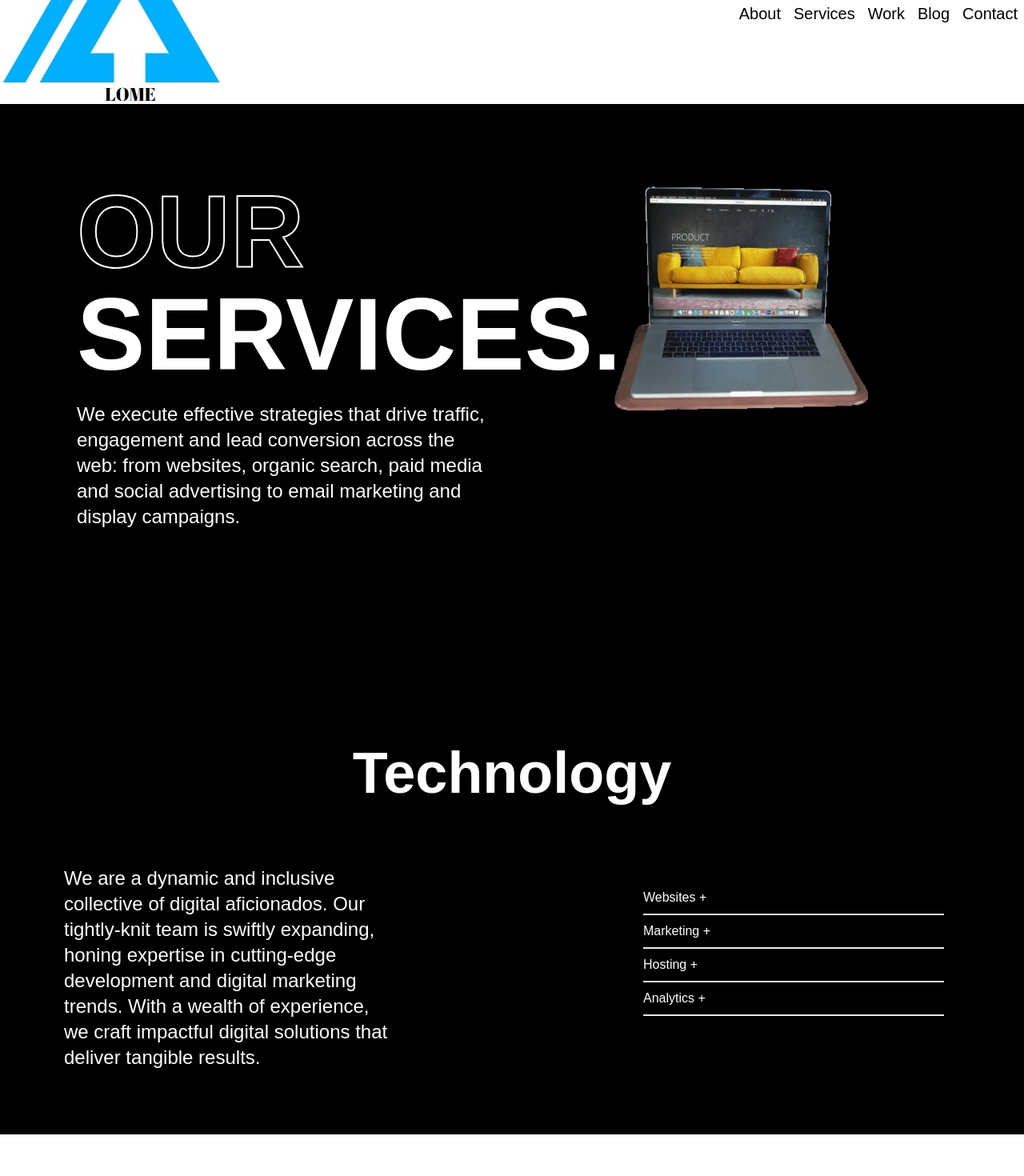
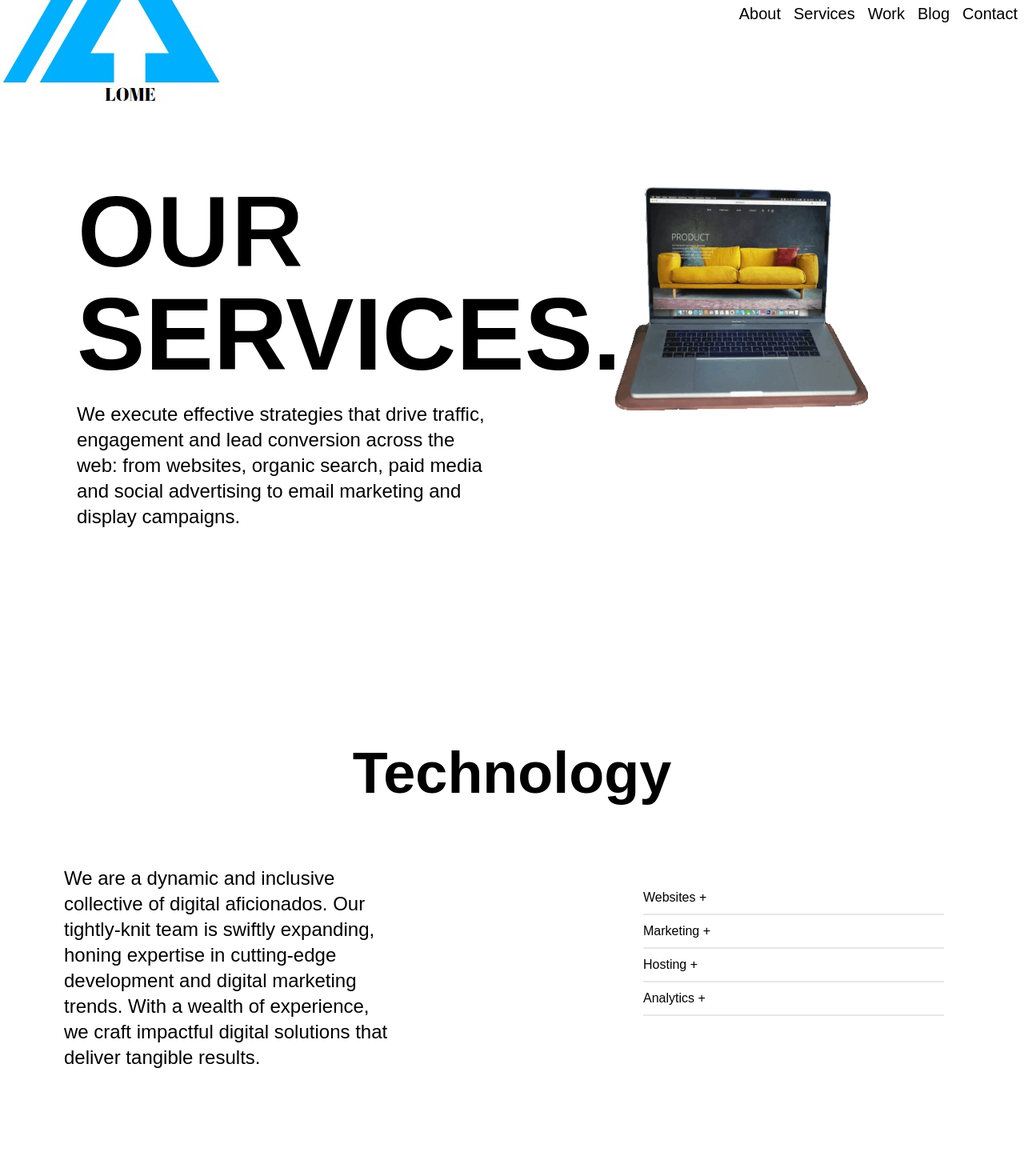
Before and after one commit to shar27/nextcms, a Next.js app: page /Services in a window 1280 px wide. Shown: the part 140-1610 px from the top of the page at 80% size. Built offline with nearby package versions, Linux system fonts and the light colour scheme; no server answers.

Commit message:
Update Services.js

```diff
--- a/pages/Services.js
+++ b/pages/Services.js
@@ -52,13 +52,13 @@ function Services() {
       <TopHeader/>
       <Nav />
 
-      <div className="bg-black grid grid-cols-1 lg:grid-cols-2 w-full h-screen p-0 lg:p-20">
+      <div className="bg-white grid grid-cols-1 lg:grid-cols-2 w-full h-screen p-0 lg:p-20">
 
       <div className="flex flex-col p-4">
-          <h1 className="text-3xl lg:text-9xl font-bold  text-white rounded mb-5">
+          <h1 className="text-3xl lg:text-9xl font-bold  text-black rounded mb-5">
            <span className='font-outline-2 text-black'> OUR </span><br/> SERVICES.
           </h1>
-        <p className='text-xl lg:text-2xl text-white leading-10'>
+        <p className='text-xl lg:text-2xl text-black leading-10'>
         We execute effective strategies that drive traffic, engagement and lead conversion across the web:
         from websites, organic search, paid media and social advertising to email marketing and display campaigns.
         </p>
@@ -74,9 +74,9 @@ function Services() {
   </div>
 
       </div>
-      <h3 className="text-3xl lg:text-7xl font-bold bg-black text-white text-center">Technology</h3>
+      <h3 className="text-3xl lg:text-7xl font-bold bg-white text-black text-center">Technology</h3>
 <div className="grid grid-cols-1 lg:grid-cols-2
-p-10 lg:p-20 gap-0 lg:gap-72 bg-black text-white">
+p-10 lg:p-20 gap-0 lg:gap-72 bg-white text-black">
       <div className="">
 
 
```
